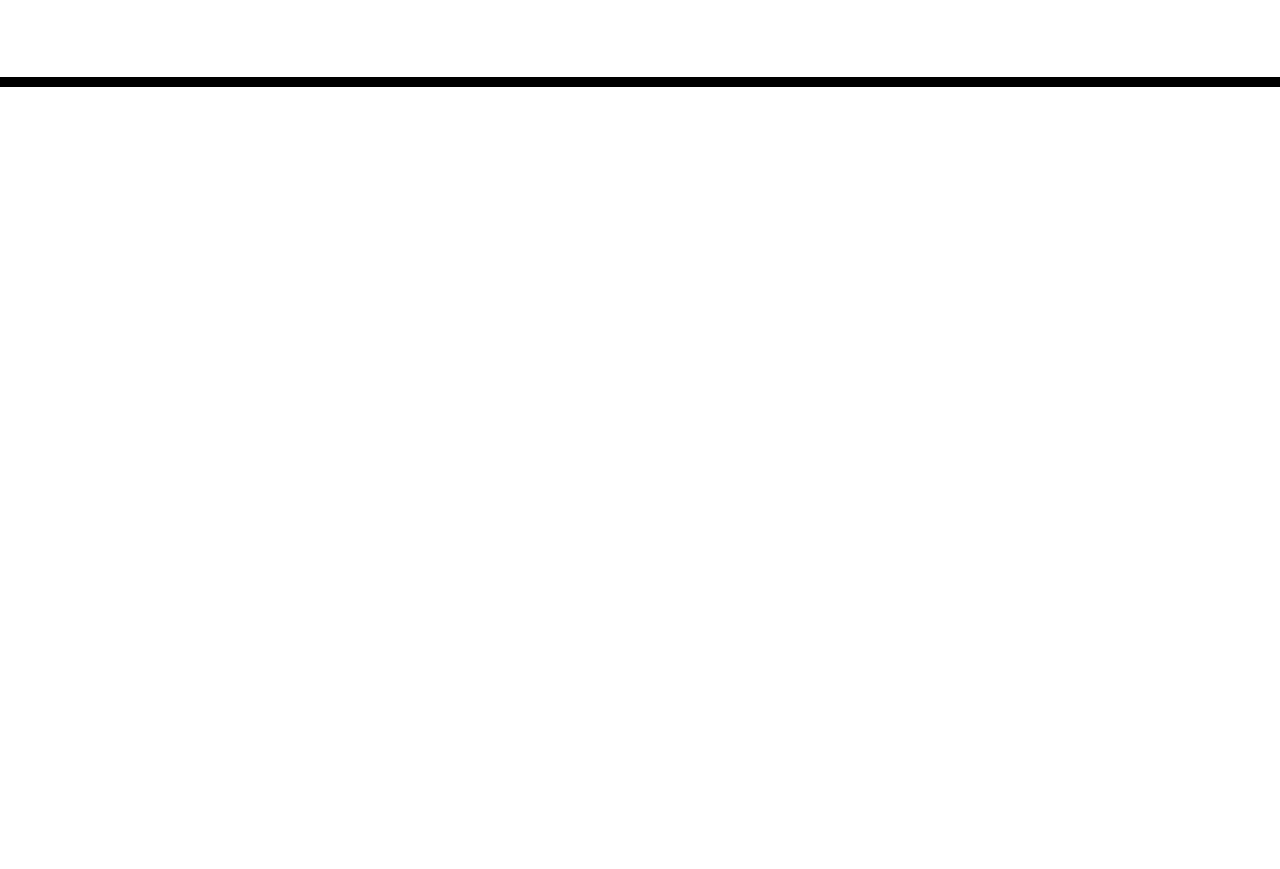
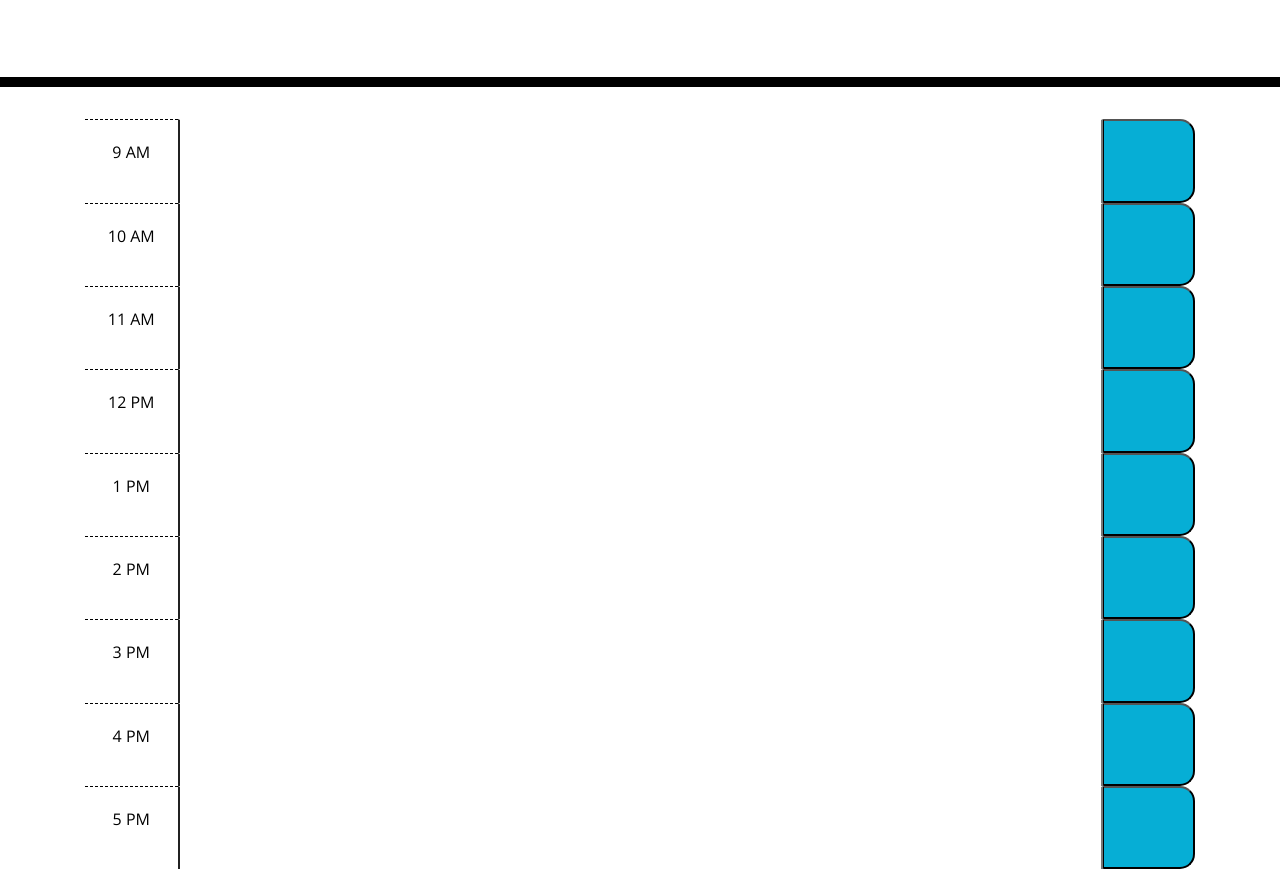
Before and after one commit to magical91/Planner-Pro, a plain HTML site: page Develop/index.html in a window 1280 px wide. Shown: the part 181-1050 px from the top of the page. Before the commit the page ends 800 px from the top, so only its background shows below. Drawn offline with nearby package versions, Linux system fonts and the light colour scheme; a web font is replaced by a local one.

Commit message:
added HTML elements to create structure of daily planner

```diff
--- a/Develop/style.css
+++ b/Develop/css/style.css
@@ -13,6 +13,7 @@ body {
     padding: 10px;
   }
 
+  /* header styles */
   .jumbotron {
     text-align: center;
     background-color: transparent;
@@ -25,21 +26,31 @@ body {
     white-space: pre-wrap;
   }
 
-  .time-block{
-    text-align: center;
-    border-radius: 15px;
+  /* container styles */
+  .container {
+    height: 750px;
   }
 
-  .row {
-    white-space: pre-wrap;
-    height: 80px;
-    border-top: 1px solid white;;
+  .standard-hr, .user-task, .buttons {
+    padding: 0;
   }
 
+  /* time block styles */
   .hour {
     background-color: #ffffff;
     color: #000000;
     border-top: 1px dashed #000000;
+    height: 100%;
+    margin: 0;
+  }
+  /* end time block styles */
+
+  /* task input styles */
+  .task-input {
+    height: 100%;
+    margin: 0;
+    border-top: 1px solid white;
+    border-bottom: 1px;
   }
 
   .past {
@@ -56,6 +67,12 @@ body {
     background-color: #77dd77;
     color: white;
   }
+  /* end task input styles */
+
+  /* button styles */
+  button {
+    height: 100%;
+  }
 
   .saveBtn {
     border-left: 1px solid black;
@@ -69,3 +86,4 @@ body {
     font-size: 20px;
     transition: all .3s ease-in-out;
   }
+  /* end button styles */
--- a/Develop/index.html
+++ b/Develop/index.html
@@ -4,21 +4,11 @@
     <meta charset="UTF-8" />
     <meta name="viewport" content="width=device-width, initial-scale=1.0" />
     <meta http-equiv="X-UA-Compatible" content="ie=edge" />
-    <link
-      rel="stylesheet"
-      href="https://stackpath.bootstrapcdn.com/bootstrap/4.3.1/css/bootstrap.min.css"
-    />
-    <link
-      rel="stylesheet"
-      href="https://use.fontawesome.com/releases/v5.8.1/css/all.css"
-      integrity="sha384-50oBUHEmvpQ+1lW4y57PTFmhCaXp0ML5d60M1M7uH2+nqUivzIebhndOJK28anvf"
-      crossorigin="anonymous"
-    />
-    <link
-      href="https://fonts.googleapis.com/css?family=Open+Sans&display=swap"
-      rel="stylesheet"
-    />
-    <link rel="stylesheet" href="style.css" />
+    <link rel="stylesheet" href="https://stackpath.bootstrapcdn.com/bootstrap/4.3.1/css/bootstrap.min.css" />
+    <link rel="stylesheet" href="https://use.fontawesome.com/releases/v5.8.1/css/all.css" integrity="sha384-50oBUHEmvpQ+1lW4y57PTFmhCaXp0ML5d60M1M7uH2+nqUivzIebhndOJK28anvf" crossorigin="anonymous" />
+    <link href="https://fonts.googleapis.com/css?family=Open+Sans&display=swap" rel="stylesheet" />
+    <link rel="stylesheet" href="https://cdnjs.cloudflare.com/ajax/libs/open-iconic/1.1.1/font/css/open-iconic-bootstrap.min.css" integrity="sha512-UyNhw5RNpQaCai2EdC+Js0QL4RlVmiq41DkmCJsRV3ZxipG2L0HhTqIf/H9Hp8ez2EnFlkBnjRGJU2stW3Lj+w==" crossorigin="anonymous" referrerpolicy="no-referrer" />
+    <link rel="stylesheet" href="../Develop/css/style.css" />
     <title>Work Day Scheduler</title>
   </head>
 
@@ -28,11 +18,78 @@
       <p class="lead">A simple calendar app for scheduling your work day</p>
       <p id="currentDay" class="lead"></p>
     </header>
-    <div class="container">
+    <div class="container d-flex">
       <!-- Timeblocks go here -->
+      <div class="standard-hr col-1 d-flex flex-column justify-content-evenly">
+        <p class="hour text-center pt-4">9 AM</p>
+        <p class="hour text-center pt-4">10 AM</p>
+        <p class="hour text-center pt-4">11 AM</p>
+        <p class="hour text-center pt-4">12 PM</p>
+        <p class="hour text-center pt-4">1 PM</p>
+        <p class="hour text-center pt-4">2 PM</p>
+        <p class="hour text-center pt-4">3 PM</p>
+        <p class="hour text-center pt-4">4 PM</p>
+        <p class="hour text-center pt-4">5 PM</p>
+      </div>
+      <!-- end time block-->
+
+      <!-- tasks -->
+      <div class="user-task col-10 d-flex flex-column justify-content-evenly">
+        <input class="task-input">
+        <input class="task-input">
+        <input class="task-input">
+        <input class="task-input">
+        <input class="task-input">
+        <input class="task-input">
+        <input class="task-input">
+        <input class="task-input">
+        <input class="task-input">
+      </div>
+      <!-- end tasks-->
+
+      <!-- buttons -->
+      <div class="buttons col-1 d-flex flex-column justify-content-evenly">
+        <button class="saveBtn">
+          <span class="oi oi-box"></span>
+        </button>
+
+        <button class="saveBtn">
+          <span class="oi oi-box"></span>
+        </button>
+
+        <button class="saveBtn">
+          <span class="oi oi-box"></span>
+        </button>
+
+        <button class="saveBtn">
+          <span class="oi oi-box"></span>
+        </button>
+
+        <button class="saveBtn">
+          <span class="oi oi-box"></span>
+        </button>
+
+        <button class="saveBtn">
+          <span class="oi oi-box"></span>
+        </button>
+
+        <button class="saveBtn">
+          <span class="oi oi-box"></span>
+        </button>
+
+        <button class="saveBtn">
+          <span class="oi oi-box"></span>
+        </button>
+
+        <button class="saveBtn">
+          <span class="oi oi-box"></span>
+        </button>
+      </div>
+      <!-- end buttons -->
     </div>
 
     <script src="https://code.jquery.com/jquery-3.4.1.min.js"></script>
     <script src="https://cdnjs.cloudflare.com/ajax/libs/moment.js/2.24.0/moment.min.js"></script>
+    <script src="../Develop/js/script.js"></script>
   </body>
 </html>
--- /dev/null
+++ b/Develop/js/script.js
@@ -0,0 +1,11 @@
+// set present day and date
+
+// set up daily planner structure for standard business hours
+
+// make time slots clickable for task input and editing
+
+// make save button and add save to localStorage
+
+// color code status of time status event to represent past, present, or future
+
+var rightNow = moment().format('dddd, MMMM Do YYYY');
```
